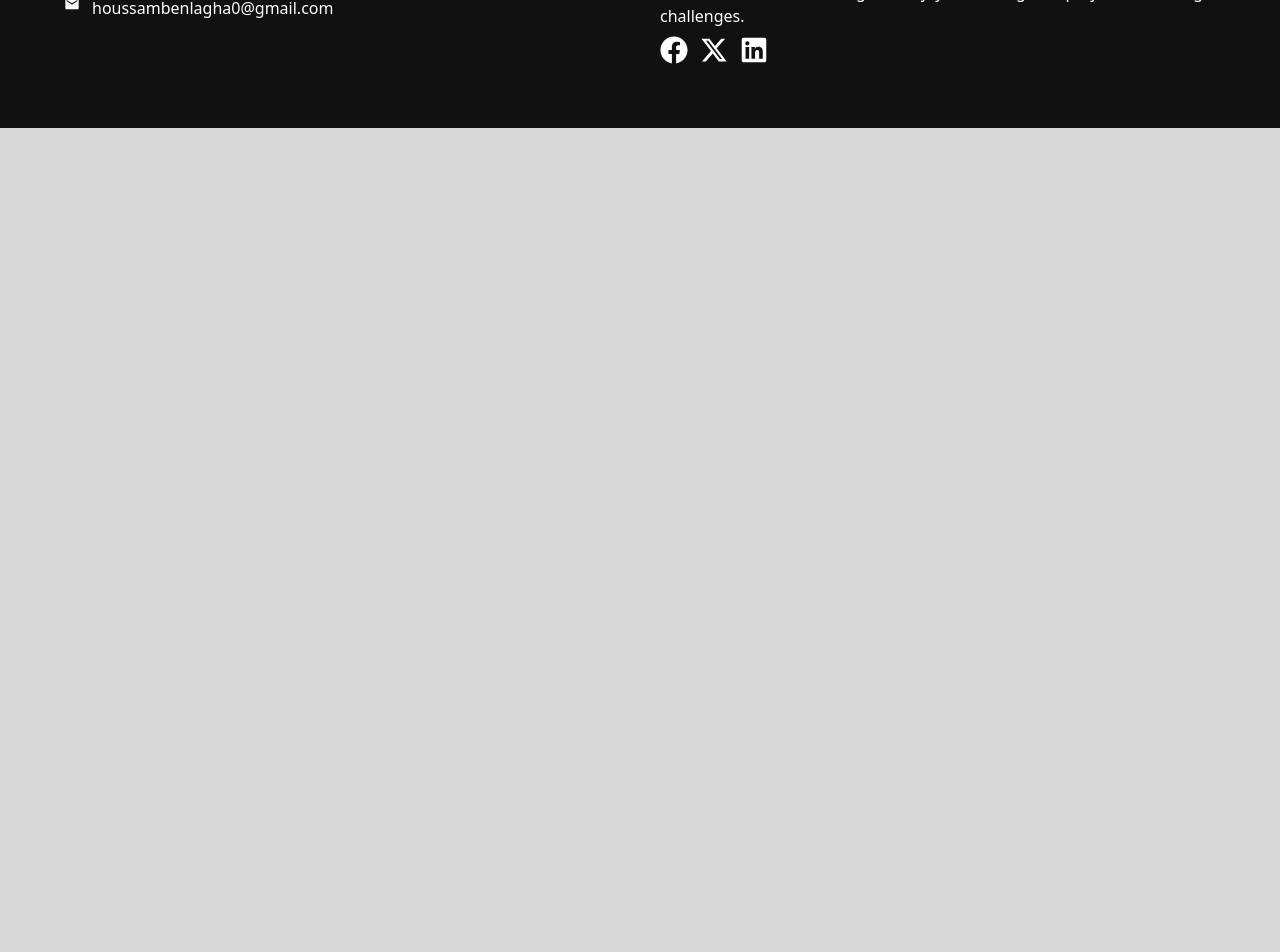
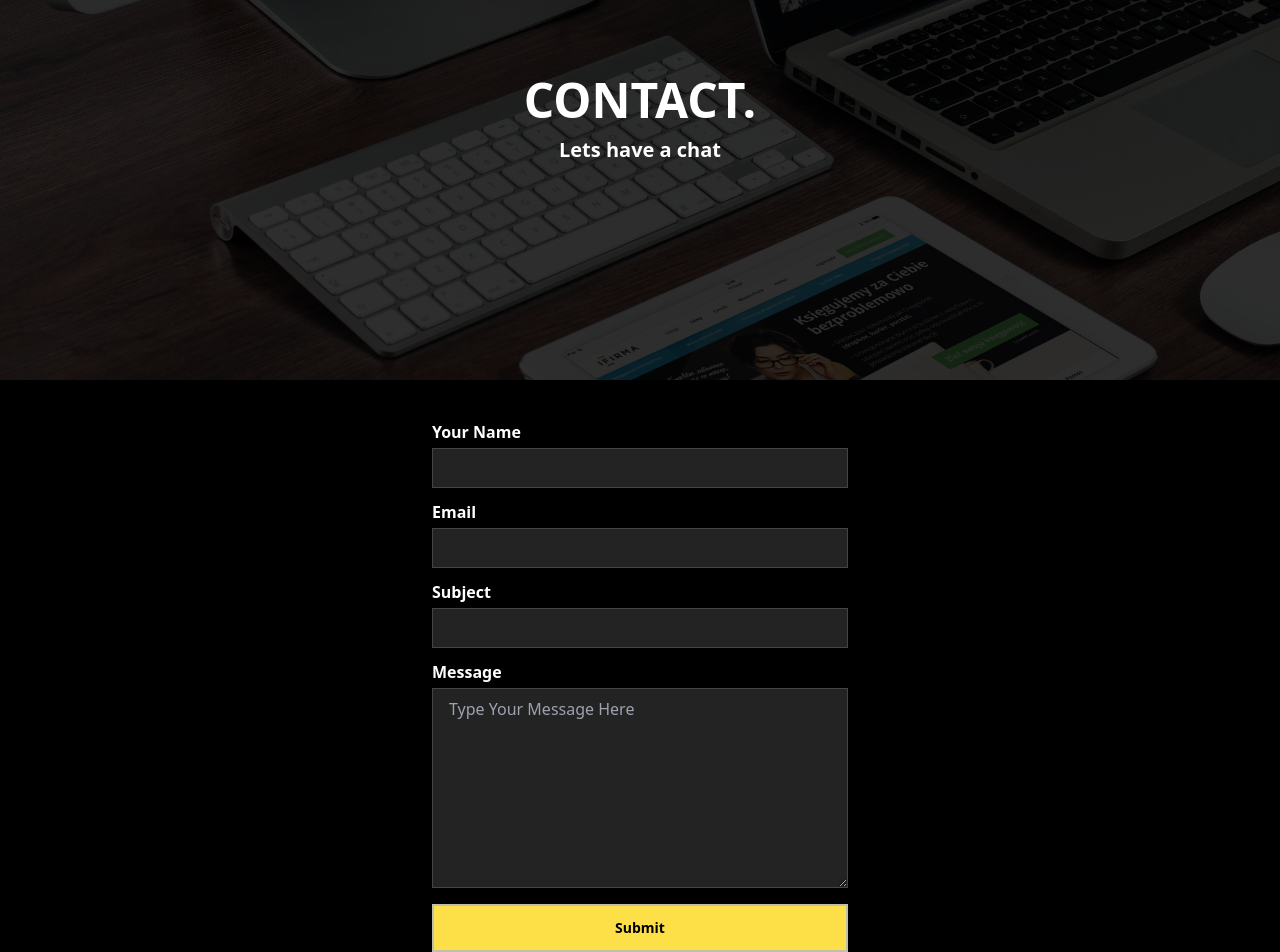
Before and after one commit to hou222/MyPortfolio, a React (Vite) app: page /contact in a window 1280 px wide. Shown: the part 140-1092 px from the top of the page. Before the commit the page ends 800 px from the top, so only its background shows below. Built offline with nearby package versions, Linux system fonts and the light colour scheme.

Commit message:
fninish contact section

```diff
--- a/src/index.css
+++ b/src/index.css
@@ -8,4 +8,5 @@ body {
 
 a:hover {
   cursor: pointer;
+  color: #bec0ae;
 }
--- a/src/pages/About.jsx
+++ b/src/pages/About.jsx
@@ -18,7 +18,7 @@ function About() {
         </div>
       </div>
       <div className="bg-black  flex flex-col md:flex-row">
-        <div className="flex flex-col md:w-1/2 justify-center items-center gap-3  p-5 md:py-40">
+        <div className="flex flex-col md:w-1/2 justify-center items-center gap-3  p-14 md:py-40">
           <p className="text-2xl md:text-4xl font-bold text-white">Who AM I</p>
           <p className=" font-semibold text-center  w-[280px]  md:text-lg text-white">
             Im a react front-end developer. I create responsive secure websites
@@ -26,16 +26,16 @@ function About() {
           </p>
           <Button type="normal">CONTACT</Button>
         </div>
-        <div className="relative h- md:w-1/2">
+        <div className="relative h-[230px] md:w-1/2">
           <img
             src="../src/data/react2.webp"
             alt=""
-            className="w-[500px] h-[320px] absolute top-20 left-72"
+            className="w-[240px] h-[150px] md:w-[500px] md:h-[320px] absolute top-7 left-28  md:top-20 md:left-72"
           />
           <img
             src="../src/data/react1.jpg"
             alt=""
-            className="w-[420px] h-[280px] absolute left-28 top-36"
+            className="w-[200px] h-[130px] md:w-[420px] md:h-[280px]  absolute left-7 top-16 md:left-28 md:top-36"
           />
         </div>
       </div>
--- a/src/pages/Contact.jsx
+++ b/src/pages/Contact.jsx
@@ -1,5 +1,41 @@
+import Input from "../ui/Input";
+import Button from "../ui/Button";
+
 function Contact() {
-  return <div>Contact Page</div>;
+  return (
+    <>
+      <div
+        className={`bg-project bg-cover h-[520px] w-full bg-center bg-no-repeat`}
+      >
+        <div className="bg-[#000000d1] w-full h-[520px] flex justify-center items-center">
+          <div className=" flex flex-col justify-center items-center gap-1 ">
+            <p className="text-white text-3xl font-bold w-60 text-center  leading-snug md:w-auto md:text-4xl lg:text-5xl md:mb-2">
+              CONTACT.
+            </p>
+            <p className="text-white text-lg font-semibold lg:text-xl">
+              Lets have a chat
+            </p>
+          </div>
+        </div>
+      </div>
+      <div className="bg-black text-white flex flex-row justify-center items-center  py-10 px-4">
+        <div className="w-1/3 flex flex-col justify-center items-start">
+          <label className="font-semibold mb-1">Your Name</label>
+          <Input type="text" />
+          <label className="font-semibold mb-1">Email</label>
+          <Input type="email" />
+          <label className="font-semibold mb-1">Subject</label>
+          <Input type="text" />
+          <label className="font-semibold mb-1">Message</label>
+          <textarea
+            placeholder="Type Your Message Here"
+            className="bg-[#232323] border-[#454545] border outline-none mb-4 w-full h-[200px] text-white py-2 px-4 "
+          ></textarea>
+          <Button type="wide">Submit</Button>
+        </div>
+      </div>
+    </>
+  );
 }
 
 export default Contact;
--- a/src/pages/Home.jsx
+++ b/src/pages/Home.jsx
@@ -17,7 +17,7 @@ function Home() {
             <div className="flex flex-row gap-2 ">
               <Button type="normal">PROJECTS</Button>
 
-              <button className="border-2 py-3 px-10 text-white text-sm font-semibold hover:bg-[#8b8b8b82]">
+              <button className="border-2 py-3 px-10 text-white text-sm font-semibold hover:bg-[#8b8b8b82] hover:transition-all hover:duration-500">
                 CONTACT
               </button>
             </div>
--- a/src/ui/Button.jsx
+++ b/src/ui/Button.jsx
@@ -2,10 +2,11 @@ function Button({ children, type }) {
   const styles = {
     small: "px-5 py-2 text-xs",
     normal: "py-3 px-10 text-sm",
+    wide: "py-3 px-10 text-sm w-full text-black",
   };
   return (
     <button
-      className={`bg-yellow-300 border-2 border-yellow-300 ${styles[type]} font-semibold hover:bg-[#8b8b8b82] hover:border-white hover:text-white`}
+      className={`bg-yellow-300 border-2 border-[#bec0ae] ${styles[type]} font-semibold hover:bg-[#8b8b8b82] hover:border-white hover:text-white hover:transition-all hover:duration-500`}
     >
       {children}
     </button>
--- /dev/null
+++ b/src/ui/Form.jsx
@@ -0,0 +1,5 @@
+function Form() {
+  return <div></div>;
+}
+
+export default Form;
--- /dev/null
+++ b/src/ui/Input.jsx
@@ -0,0 +1,10 @@
+function Input({ type }) {
+  return (
+    <input
+      type={`${type}`}
+      className="bg-[#232323] border-[#454545] border outline-none mb-3 w-full h-10 px-2"
+    ></input>
+  );
+}
+
+export default Input;
```
